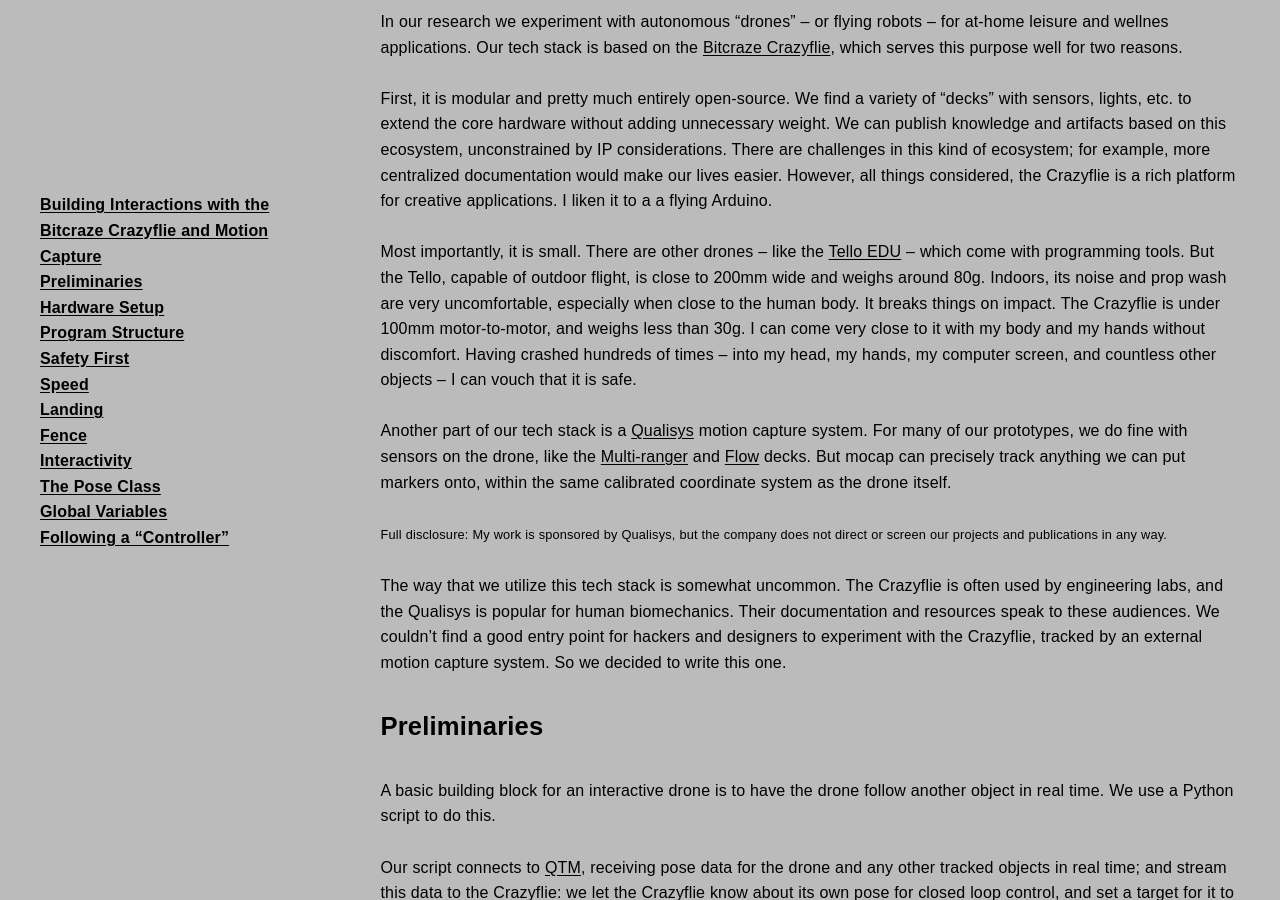
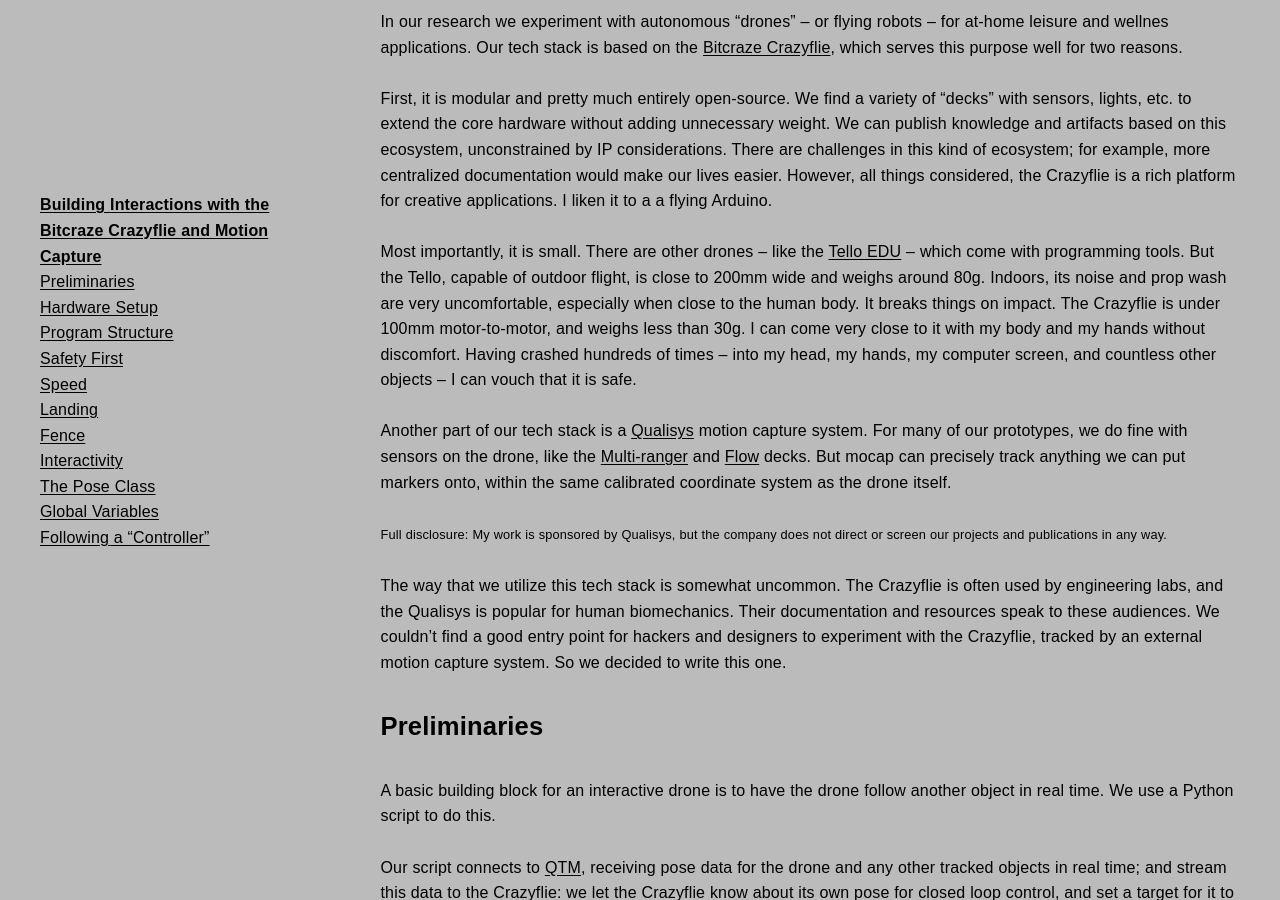
Before and after one commit to l77l77/mbaytas.github.io, a Jekyll site: the page built from crazyflie.md, in a window 1280 px wide and 900 px high, scrolled down 385 px. Built offline with Jekyll 4.4.1, drawn with Linux system fonts in a browser that asks for light colours; some web fonts are replaced; our own code applies the rules of GitHub Pages for plain Markdown files; comment, search, counter and statistics services are not loaded.

Commit message:
Update default.html

```diff
--- a/_layouts/default.html
+++ b/_layouts/default.html
@@ -79,7 +79,6 @@
         padding: inherit;
       }
       ul ul {
-        margin: revert;
         padding: revert;
       }
 
@@ -121,8 +120,8 @@
         list-style-type: none;
         font-weight: 700;
       }
-      nav #markdown-toc ul {
-        font-weight: revert;
+      nav #markdown-toc li ul {
+        font-weight: normal;
         list-style-type: none;
         margin: 0;
         padding: 0;
```
